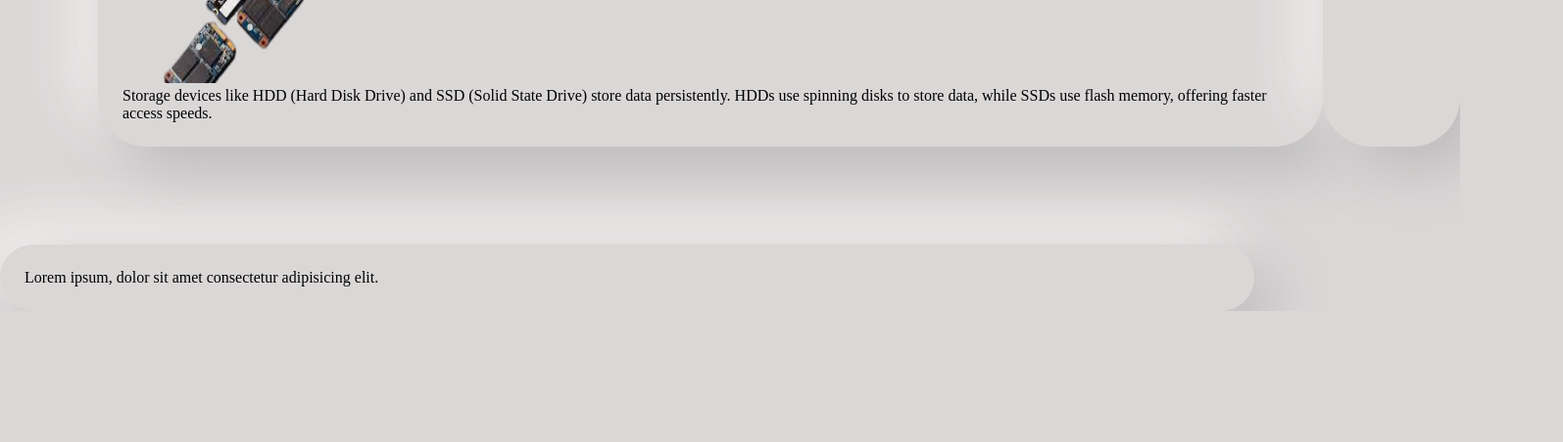
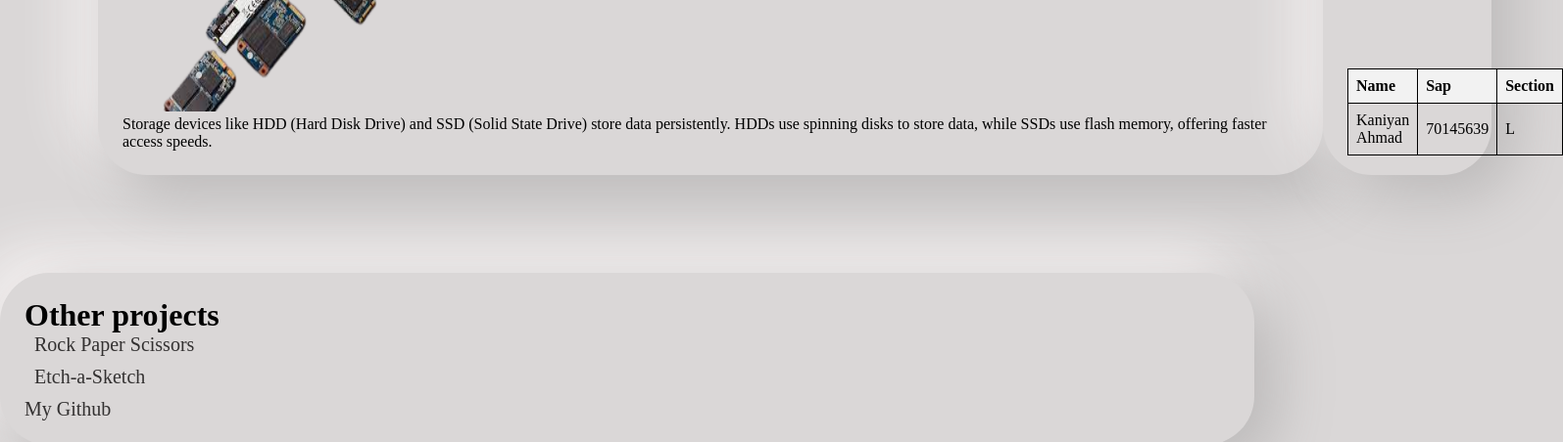
Before and after one commit to KaniyanAhmad/compofcomputers, a plain HTML site: page index.html in a window 1280 px wide. Shown: the part 766-1218 px from the top of the page at 98% size, 1595 px wide, since content can reach past the window. Before the commit the page ends 1084 px from the top, so only its background shows below. Drawn offline with Linux system fonts and the light colour scheme.

Commit message:
Styling And Content

```diff
--- a/index.html
+++ b/index.html
@@ -10,8 +10,7 @@
 <body>
 <div id="wrapper">
     <div class="top">
-        <h1></h1>
-        <input type="checkbox">
+        <h1>Computer Science</h1>
     </div>
         <div class="main-wrapper">
             <div class="main">
@@ -47,11 +46,30 @@
                             <li><a href="#storage">Storage (HDD/SSD)</a></li>
                         </ul>
                     </div>
+                    <table>
+                        <tr>
+                            <th>Name</th>
+                            <th>Sap</th>
+                            <th>Section</th>
+                        </tr>
+                        <tr>
+                            <td>Kaniyan Ahmad</td>
+                            <td>70145639</td>
+                            <td>L</td>
+                        </tr>
+
+                    </table>
                 </div>
             </div>
         </div>
     <div class="projects">
-        Lorem ipsum, dolor sit amet consectetur adipisicing elit.
+        <h1>Other projects</h1>
+        <ul>
+            <li><a href="https://kaniyanahmad.github.io/rock-paper-scissors/">Rock Paper Scissors</a></li>
+            <li><a href="https://kaniyanahmad.github.io/etch-a-sketch/">Etch-a-Sketch</a></li>
+        </ul>
+
+        <a href="https://github.com/KaniyanAhmad">My Github</a>
     </div>
 
 
--- a/style.css
+++ b/style.css
@@ -13,6 +13,10 @@ body {
     flex-direction: column;
     gap: 25px;
     margin: 100px;
+}
+
+.top > h1 {
+    margin-bottom: 10px;
 }
 
 img {
@@ -38,6 +42,9 @@ img {
 }
 
 .nav-content-wrapper {
+    position: relative;
+    min-height: 70vh;
+
     width: 355px;
     padding: 25px;
     border-radius: 50px;
@@ -50,12 +57,38 @@ img {
     border-left: 2px solid black;
 }
 
+table {
+    position: absolute;
+    bottom: 0;
+    width: 85%;
+
+    margin: 20px auto;
+    border-collapse: collapse;
+}
+
+th, td {
+    border: 1px solid #000;
+    padding: 8px;
+    text-align: left;
+}
+
+th {
+    background-color: #f2f2f2;
+}
+
 ul {
+    margin-left: 10px;
     list-style: none;
     padding: 0;
 }
 
+li {
+    margin-bottom: 10px;
+}
+
 a {
+    color: rgb(51, 49, 49);
+    font-size: 20px;
     text-decoration: none;
 }
 
```
